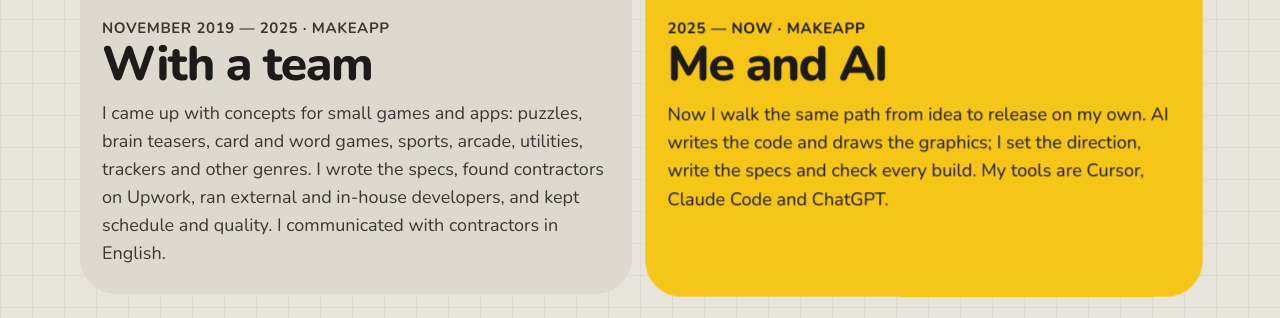
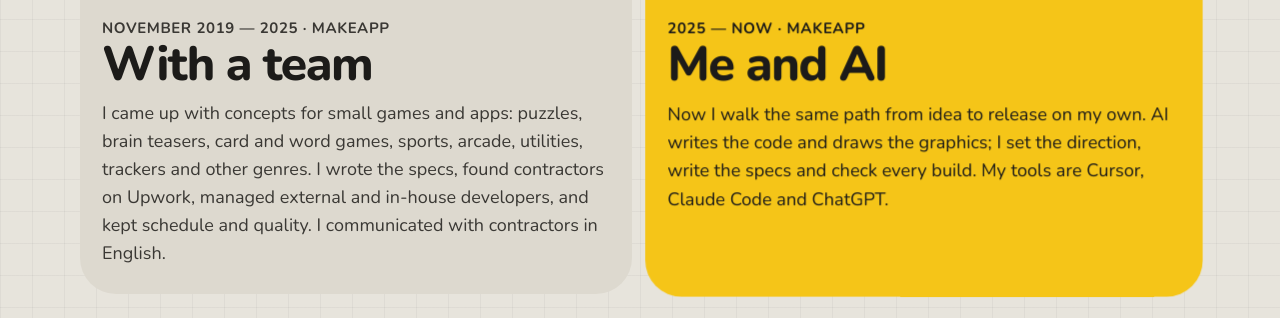
Before and after one commit to Wildtuna93/Wildtuna93.github.io, a plain HTML site: page index.html in a window 1280 px wide. Shown: the part 1709-2027 px from the top of the page. Drawn offline with nearby package versions, Linux system fonts and the light colour scheme.

Commit message:
Wording: managed developers
Co-Authored-By: Claude Opus 5.5 <noreply@anthropic.com>
Claude-Session: https://claude.ai/code/session_01C6uPo5dYy1CkCW1ouLUEXK

```diff
--- a/index.html
+++ b/index.html
@@ -136,7 +136,7 @@
             <img class="era-art" src="assets/ill-team.png" width="853" height="539" alt="">
             <p class="era-when" data-i18n="eraTeamWhen">November 2019 — 2025 · MakeApp</p>
             <h3 data-i18n="eraTeamTitle">With a team</h3>
-            <p data-i18n="eraTeamP">I came up with concepts for small games and apps: puzzles, brain teasers, card and word games, sports, arcade, utilities, trackers and other genres. I wrote the specs, found contractors on Upwork, ran external and in-house developers, and kept schedule and quality. I communicated with contractors in English.</p>
+            <p data-i18n="eraTeamP">I came up with concepts for small games and apps: puzzles, brain teasers, card and word games, sports, arcade, utilities, trackers and other genres. I wrote the specs, found contractors on Upwork, managed external and in-house developers, and kept schedule and quality. I communicated with contractors in English.</p>
           </article>
 
           <article class="era era-solo reveal">
--- a/js/main.js
+++ b/js/main.js
@@ -35,7 +35,7 @@
       workTitle: "With a team and with AI",
       eraTeamWhen: "November 2019 — 2025 · MakeApp",
       eraTeamTitle: "With a team",
-      eraTeamP: "I came up with concepts for small games and apps: puzzles, brain teasers, card and word games, sports, arcade, utilities, trackers and other genres. I wrote the specs, found contractors on Upwork, ran external and in-house developers, and kept schedule and quality. I communicated with contractors in English.",
+      eraTeamP: "I came up with concepts for small games and apps: puzzles, brain teasers, card and word games, sports, arcade, utilities, trackers and other genres. I wrote the specs, found contractors on Upwork, managed external and in-house developers, and kept schedule and quality. I communicated with contractors in English.",
       eraSoloWhen: "2025 — now · MakeApp",
       eraSoloTitle: "Me and AI",
       eraSoloP: "Now I walk the same path from idea to release on my own. AI writes the code and draws the graphics; I set the direction, write the specs and check every build. My tools are Cursor, Claude Code and ChatGPT.",
```
